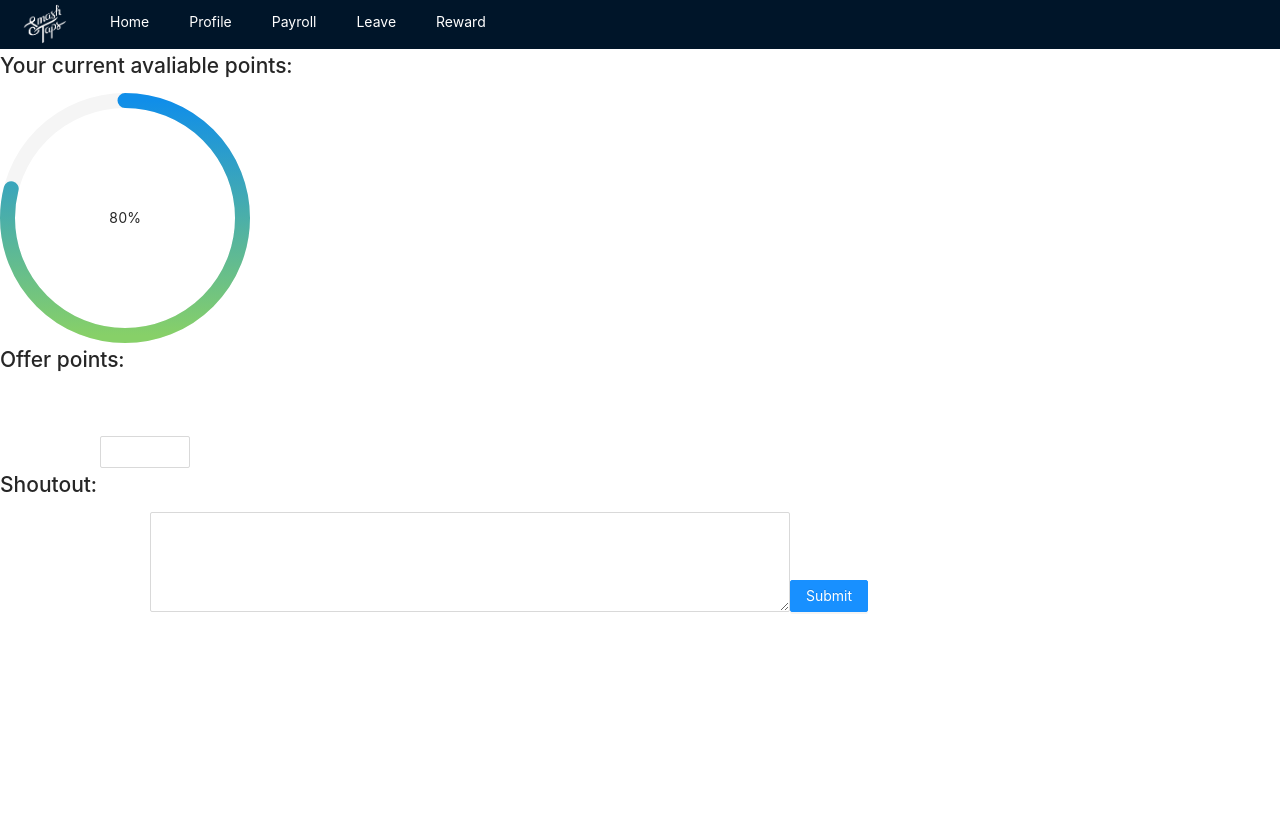
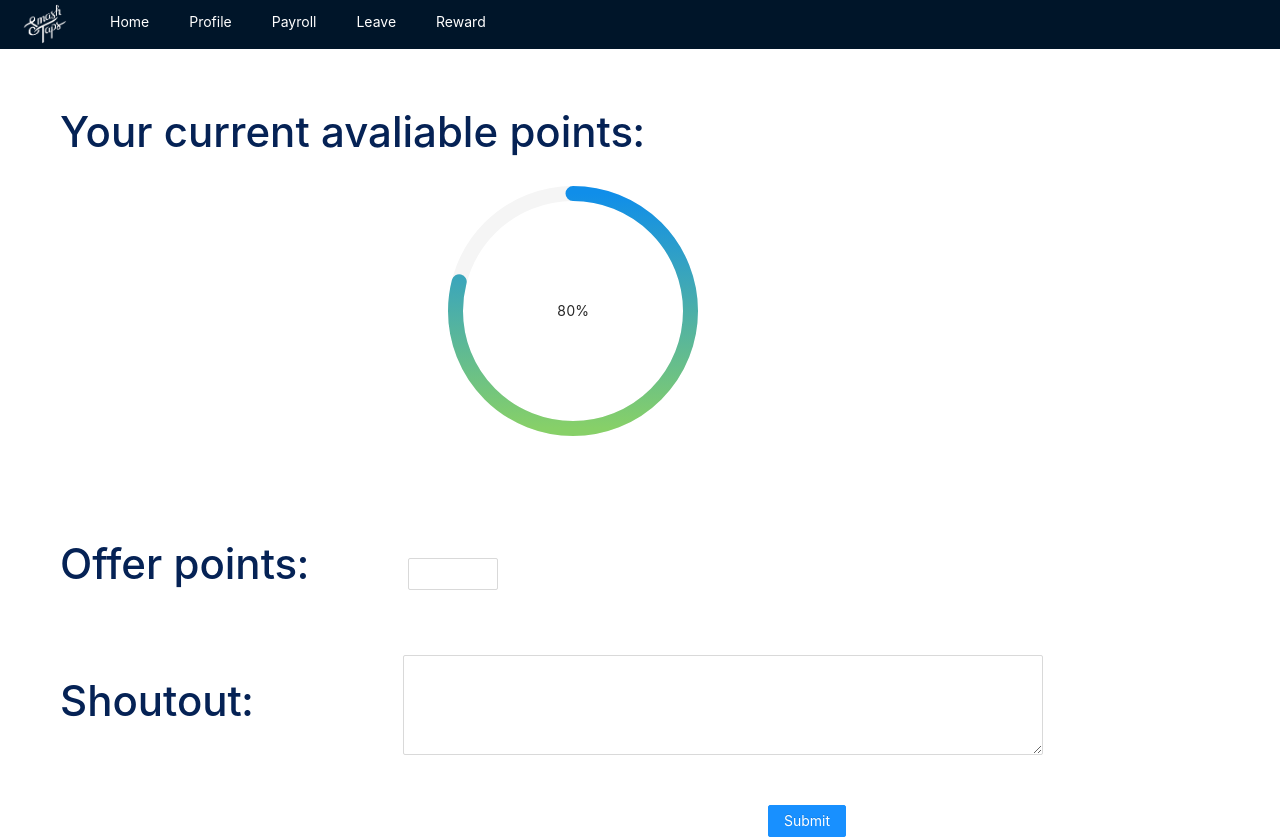
Before and after one commit to Lisa-SmashTaps/lisa-react, a React (Create React App) app: page /rewards in a window 1280 px wide. Before the commit the page ends 800 px from the top, so only its background shows below. Built offline with nearby package versions, Linux system fonts and the light colour scheme.

Commit message:
updated submit button

```diff
--- a/package.json
+++ b/package.json
@@ -6,7 +6,7 @@
     "@testing-library/jest-dom": "^5.16.4",
     "@testing-library/react": "^13.3.0",
     "@testing-library/user-event": "^13.5.0",
-    "antd": "^4.21.0",
+    "antd": "^4.21.3",
     "react": "^18.1.0",
     "react-dom": "^18.1.0",
     "react-scripts": "^2.1.3",
--- /dev/null
+++ b/src/Components/RewardsComponent/RewardCss.css
@@ -0,0 +1,16 @@
+@import '~antd/dist/antd.css';
+
+.txt {
+  font-size: 3em;
+  color:rgb(5, 34, 85);
+  display: inline-block;
+  margin-top:50px;
+  margin-left:60px;
+}
+
+.ProgressB{
+  margin-left: 35%;
+  margin-bottom:45px;
+  width:250px;
+
+}
--- a/src/Components/RewardsComponent/RewardDisplay.js
+++ b/src/Components/RewardsComponent/RewardDisplay.js
@@ -1,42 +1,28 @@
 import React from "react";
 import {Input } from "antd";
 import { InputNumber, Button, Progress } from "antd";
-
-
+import "./RewardCss.css";
 
   function onChange(value) {
     console.log("changed", value);
   }
-
 const RewardDisplay =() =>{
     return(
-
     <div >
-
           <div><h2 className="txt"> Your current avaliable points:</h2></div>
           <div className = "ProgressB">
       <Progress
       type="circle"
       strokeColor={{
         '0%': '#108ee9',
-        '100%': '#87d068',
-
-      }}
+        '100%': '#87d068', }}
       width="250px"
       percent={80}
+      /></div> <div>
 
-      /></div>
-
-
-       <div>
-
-       <h2 className="txt"> Offer points:</h2>
-       <InputNumber min={1} max={10} onChange={onChange} style={{marginTop:"50px", marginLeft:"100px"}} />
-
-        </div>
-
-
-       <h2 className="txt" name="Shoutout"> Shoutout:</h2>
+     <h2 className="txt"> Offer points:</h2>
+       <InputNumber min={1} max={10} onChange={onChange} style={{marginTop:"50px", marginLeft:"100px"}} />  </div>
+    <h2 className="txt" name="Shoutout"> Shoutout:</h2>
 
 <Input.TextArea
               style={{
@@ -45,22 +31,9 @@ const RewardDisplay =() =>{
                 height:"100px",
               }}
             />
-
-
-
-       <space >
-          <Button type="primary" htmlType="submit" className="btn" >
+            <space >
+          <Button type="primary" htmlType="submit" style={{marginTop:"50px", marginLeft:"60%"}}  >
             Submit
-          </Button>
-        </space>
-
-    </div>
-
-
-
-
-
-    );
-}
-
+          </Button></space> </div>
+    );}
 export default RewardDisplay;
```
Also changed, not shown: 1 other file (tests, documents, lock files or other folders).
